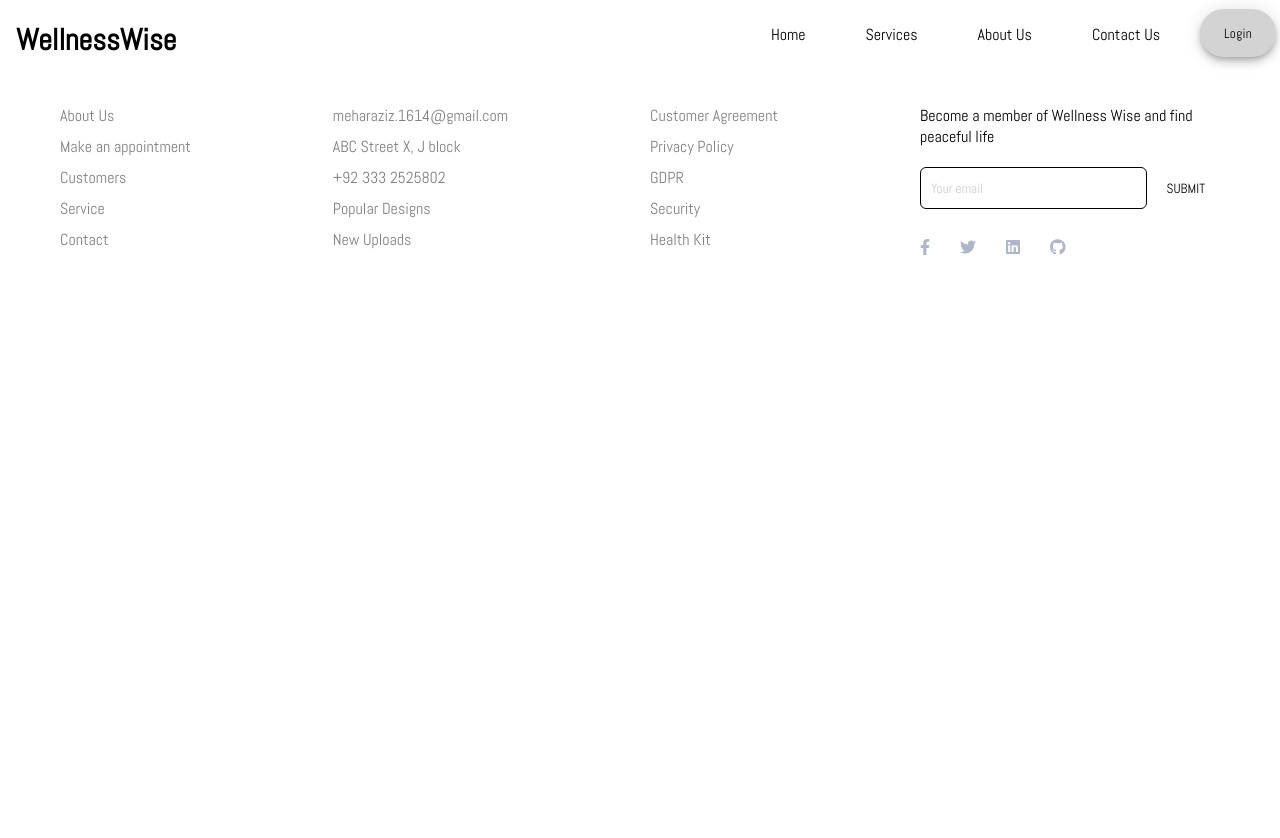
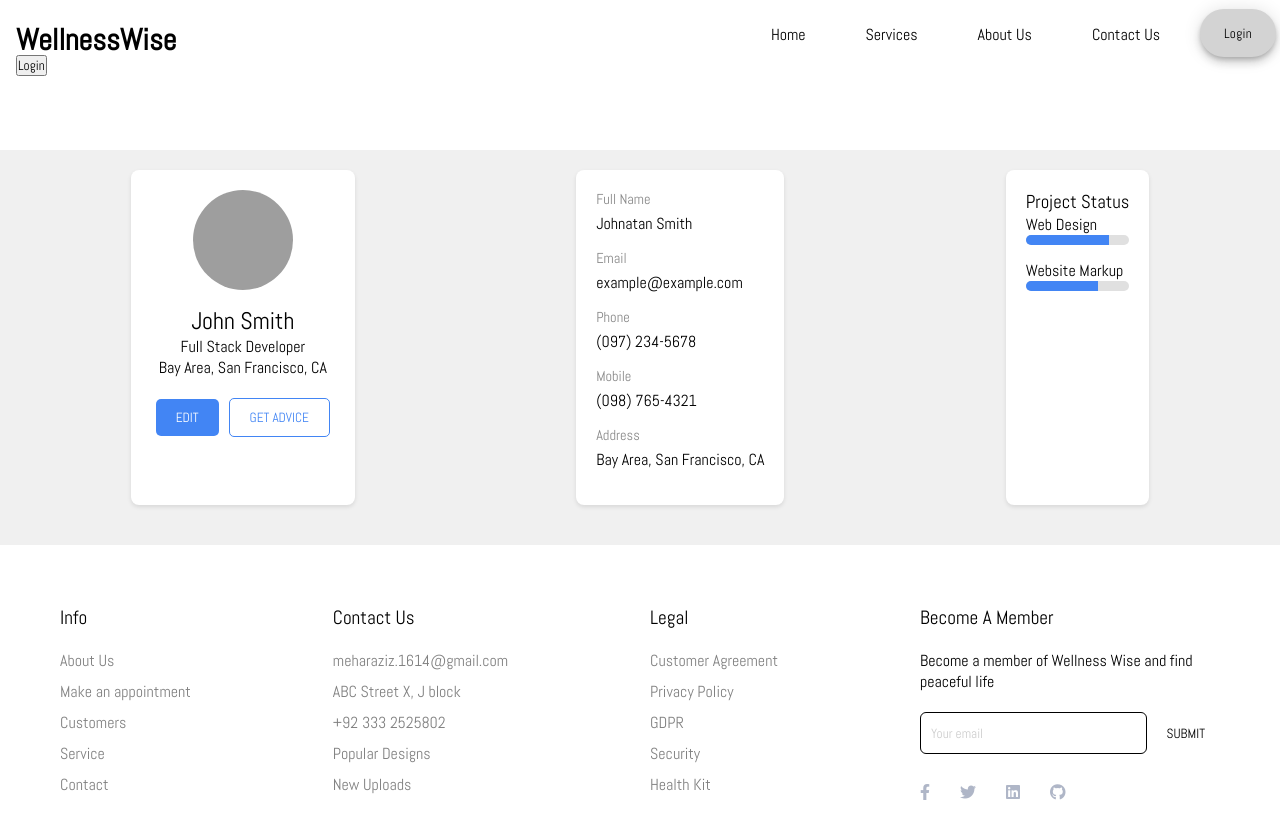
Before and after one commit to Mehar-Aziz/WellnessWise, a React (Create React App) app in the folder wellnesswise-frontend/: page /profile in a window 1280 px wide. Shown: the top 838 px of the page. Before the commit the page ends 800 px from the top, so only its background shows below. Built offline with nearby package versions, Linux system fonts and the light colour scheme; grey boxes are pictures that could not be loaded.

Commit message:
Update Profile

```diff
--- a/wellnesswise-frontend/src/App.js
+++ b/wellnesswise-frontend/src/App.js
@@ -7,7 +7,7 @@ import Registration from "./components/Registration";
 import Home from "./components/Home";
 import CreateProfileButton from "./components/CreateProfileButton";
 import CreateProfile1 from "./components/CreateProfile1";
-
+import Profile from "./pages/profile";
 function App() {
 
   const [showNav, setShowNav] = useState(true);
@@ -27,7 +27,9 @@ function App() {
           {/* Define other routes for different pages/components */}
           <Route path="/button" element={<CreateProfileButton funcNav={setShowNav} />} />
           <Route path="/createprofile" element={<CreateProfile1 />} />
+          <Route path="/profile" element={<Profile />} />
         </Routes>
+
         { showNav &&
         <footer>
         <Footer />
--- a/wellnesswise-frontend/src/components/CreateProfile1.js
+++ b/wellnesswise-frontend/src/components/CreateProfile1.js
@@ -66,7 +66,7 @@ const handleRemoveGoal = (index) => {
 
 
     //Navigate to login
-    navigate('/button');
+    navigate('/profile');
 
   };
 
@@ -169,12 +169,6 @@ const handleRemoveGoal = (index) => {
             />
           </div>
 
-          <div className="row">
-  <label className="terms">
-    <input type="checkbox" required  />
-    I agree with<a href="/terms"> Terms and Conditions</a>.
-  </label>
-</div>
 <div className="row button">
             <input type="submit" value="CREATE" />
           </div>
--- a/wellnesswise-frontend/src/components/Navbar.js
+++ b/wellnesswise-frontend/src/components/Navbar.js
@@ -1,13 +1,27 @@
 import React from "react";
 import './Navbar.css';
+import { useState } from "react";
 import { Link } from "react-router-dom";
 
 function Navbar() {
+
+    // State to determine if the user is logged in
+  const [isLoggedIn, setIsLoggedIn] = useState(false);
+
+  // Mock function to simulate login/logout
+ const handleLoginLogout = () => {
+    setIsLoggedIn(!isLoggedIn);
+  };
+
     return(
         <nav>
             <h1>WellnessWise</h1>
             <ul>
+                {isLoggedIn ? (
+                    <li><button className="button-17" ><Link to="/login">Make an appointment</Link></button></li>
+                ) : (
                 <li><button className="button-17" ><Link to="/login">Login</Link></button></li>
+                )}
 
                 <li><a href="#contact-us" className="hover-underline-animation">
           Contact Us</a></li>
@@ -21,6 +35,10 @@ function Navbar() {
                 <li><a href="home" className="hover-underline-animation">
           Home</a></li>
             </ul>
+
+      <button onClick={handleLoginLogout}>
+        {isLoggedIn ? 'Logout' : 'Login'}
+      </button>
         </nav>
     );
 }
--- /dev/null
+++ b/wellnesswise-frontend/src/pages/Profile.css
@@ -0,0 +1,77 @@
+.user-profile {
+    display: flex;
+    flex-wrap: wrap;
+    justify-content: space-around;
+    margin-top: 150px;
+    padding: 20px;
+    background-color: #f0f0f0;
+  }
+
+  .profile-card, .info-card, .project-status {
+    background-color: white;
+    border-radius: 8px;
+    padding: 20px;
+    margin-bottom: 20px;
+    box-shadow: 0 2px 4px rgba(0,0,0,0.1);
+  }
+
+  .profile-card {
+    text-align: center;
+  }
+
+  .avatar {
+    width: 100px;
+    height: 100px;
+    border-radius: 50%;
+    margin-bottom: 10px;
+  }
+
+  .button-group {
+    margin-top: 20px;
+  }
+
+  .follow-btn, .message-btn {
+    padding: 10px 20px;
+    margin: 0 5px;
+    border: none;
+    border-radius: 5px;
+    cursor: pointer;
+  }
+
+  .follow-btn {
+    background-color: #4285f4;
+    color: white;
+  }
+
+  .message-btn {
+    background-color: white;
+    color: #4285f4;
+    border: 1px solid #4285f4;
+  }
+
+  .info-card h3 {
+    color: #888;
+    font-size: 0.9em;
+    margin-bottom: 5px;
+  }
+
+  .info-card p {
+    margin-top: 0;
+    margin-bottom: 15px;
+  }
+
+  .project-status .status-item {
+    margin-bottom: 15px;
+  }
+
+  .progress-bar {
+    background-color: #e0e0e0;
+    height: 10px;
+    border-radius: 5px;
+    overflow: hidden;
+  }
+
+  .progress {
+    background-color: #4285f4;
+    height: 100%;
+  }
--- /dev/null
+++ b/wellnesswise-frontend/src/pages/profile.js
@@ -0,0 +1,51 @@
+import React from 'react';
+import './Profile.css';
+
+const Profile = () => {
+  return (
+    <div className="user-profile">
+      <div className="profile-card">
+        <img src="https://example.com/avatar.jpg" alt="User avatar" className="avatar" />
+        <h2>John Smith</h2>
+        <p>Full Stack Developer</p>
+        <p>Bay Area, San Francisco, CA</p>
+        <div className="button-group">
+          <button className="follow-btn">EDIT</button>
+          <button className="message-btn">GET ADVICE
+          </button>
+        </div>
+      </div>
+
+      <div className="info-card">
+        <h3>Full Name</h3>
+        <p>Johnatan Smith</p>
+        <h3>Email</h3>
+        <p>example@example.com</p>
+        <h3>Phone</h3>
+        <p>(097) 234-5678</p>
+        <h3>Mobile</h3>
+        <p>(098) 765-4321</p>
+        <h3>Address</h3>
+        <p>Bay Area, San Francisco, CA</p>
+      </div>
+
+      <div className="project-status">
+        <h3>Project Status</h3>
+        <div className="status-item">
+          <span>Web Design</span>
+          <div className="progress-bar">
+            <div className="progress" style={{width: '80%'}}></div>
+          </div>
+        </div>
+        <div className="status-item">
+          <span>Website Markup</span>
+          <div className="progress-bar">
+            <div className="progress" style={{width: '70%'}}></div>
+          </div>
+        </div>
+      </div>
+    </div>
+  );
+};
+
+export default Profile;
```
